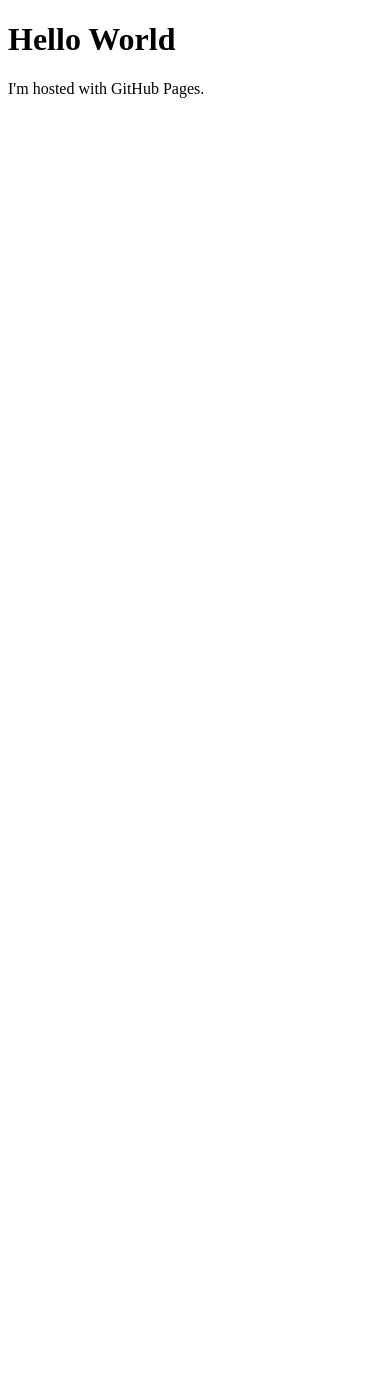
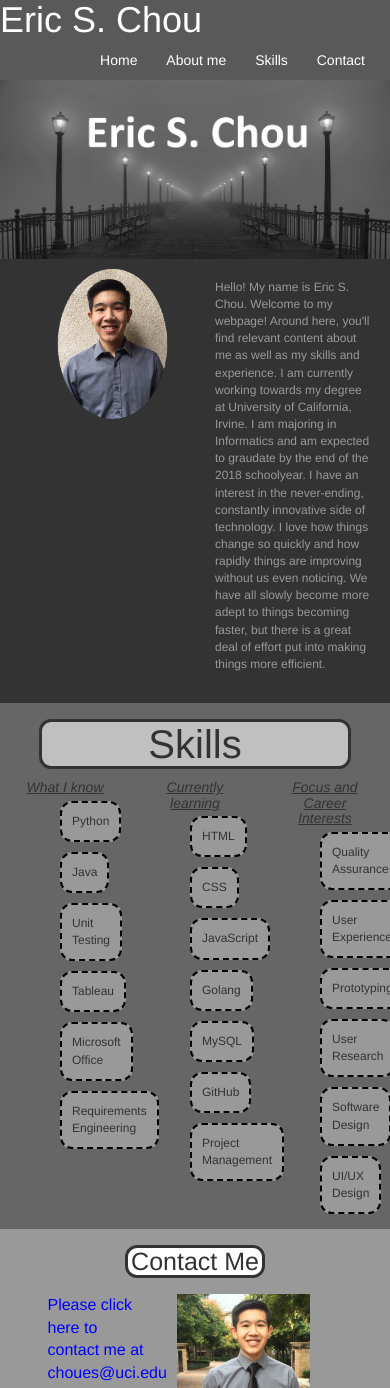
Before and after one commit to ericchou24/Informatics-133-Portfolio, a plain HTML site: page index.html in a window 390 px wide. Shown: the top 1388 px of the page. Before the commit the page ends 844 px from the top, so only its background shows below. Drawn offline with nearby package versions, Linux system fonts and the light colour scheme.

Commit message:
Html Page

```diff
--- a/index.html
+++ b/index.html
@@ -1,7 +1,102 @@
 <!DOCTYPE html>
 <html>
-<body>
-<h1>Hello World</h1>
-<p>I'm hosted with GitHub Pages.</p>
+	<head>
+		<title>Eric S. Chou</title>
+		<meta charset="UTF-8">
+		<meta name="viewport" content="width=device-width, initial-scale=1.0">
+		<meta name="author" content="Eric S. Chou">
+		<link rel="stylesheet" href="https://maxcdn.bootstrapcdn.com/bootstrap/3.3.0/css/bootstrap.min.css" />
+		<link rel="stylesheet" href="main.css">
+<!-- 		<script src="https://ajax.googleapis.com/ajax/libs/jquery/2.1.4/jquery.min.js"></script>
+		<script src="https://github.com/kswedberg/jquery-smooth-scroll/blob/master/jquery.smooth-scroll.min.js"></script>
+		<script>
+			$('.smooth').on('click', function() {
+				$.smoothScroll({
+					scrollElement: $('body'),
+					scrollTarget: '#' + this.id
+				});
+			return false;});
+		</script> -->
+	</head>
+
+	<body>
+		<header>
+			<nav>
+
+				<h1>Eric S. Chou</h1>
+
+					<ul>
+						<li><a href="index.html">Home</a></li>
+						<li><a href="#About">About me</a></li>
+						<li><a href="#Skills">Skills</a></li>
+						<li><a href="#Contact">Contact</a></li>
+					</ul>
+			</nav>
+		</header>
+			<!-- <div class="Author">
+				<h1>Eric S. Chou</h1> -->
+			<!-- </div> -->
+			<img src="lampPost.jpg"/>
+			<div class="container">
+				<section id="About">
+					<div class="col-xs-1"></div>
+					<div class="col-xs-5">
+						<img src="ericchouFS.png"/>
+					</div>
+					<div class="col-xs-6">
+						<p>Hello! My name is Eric S. Chou. Welcome to my webpage! Around here, you'll find relevant content about me as well as my skills and experience.  I am currently working towards my degree at University of California, Irvine.  I am majoring in Informatics and am expected to graudate by the end of the 2018 schoolyear.  I have an interest in the never-ending, constantly innovative side of technology.  I love how things change so quickly and how rapidly things are improving without us even noticing.  We have all slowly become more adept to things becoming faster, but there is a great deal of effort put into making things more efficient.</p>
+					</div>
+				</section>
+				</div>
+			<section id="Skills">
+				<h1>Skills</h1>
+				<div class="col-xs-4">
+					<h3>What I know</h3>
+					<ul>
+						<li>Python</li>
+						<li>Java</li>
+						<li>Unit Testing</li>
+						<li>Tableau</li>
+						<li>Microsoft Office</li>
+						<li>Requirements Engineering</li>
+					</ul>
+				</div>
+				<div class="col-xs-4">
+					<h3>Currently learning</h3>
+					<ul>
+						<li>HTML</li>
+						<li>CSS</li>
+						<li>JavaScript</li>
+						<li>Golang</li>
+						<li>MySQL</li>
+						<li>GitHub</li>
+						<li>Project Management</li>
+
+					</ul>
+				</div>
+				<div class="col-xs-4">
+					<h3>Focus and Career Interests</h3>
+					<ul>
+						<li>Quality Assurance</li>
+						<li>User Experience</li>
+						<li>Prototyping</li>
+						<li>User Research</li>
+						<li>Software Design</li>
+						<li>UI/UX Design</li>
+					</ul>
+				</div>
+
+			<section id="Contact">
+				<h2>Contact Me</h2>
+				<div class="col-xs-1"></div>
+				<div class="col-xs-4">
+					<a href="mailto:choues@uci.edu">Please click here to contact me at <br> choues@uci.edu</a>
+				</div>
+				<div class="col-xs-5">
+				<img src="ericchouFULL.png"/>
+				</div>
+				<div class="col-xs-2"></div>
+
+	<footer></footer>
 </body>
 </html>
```
